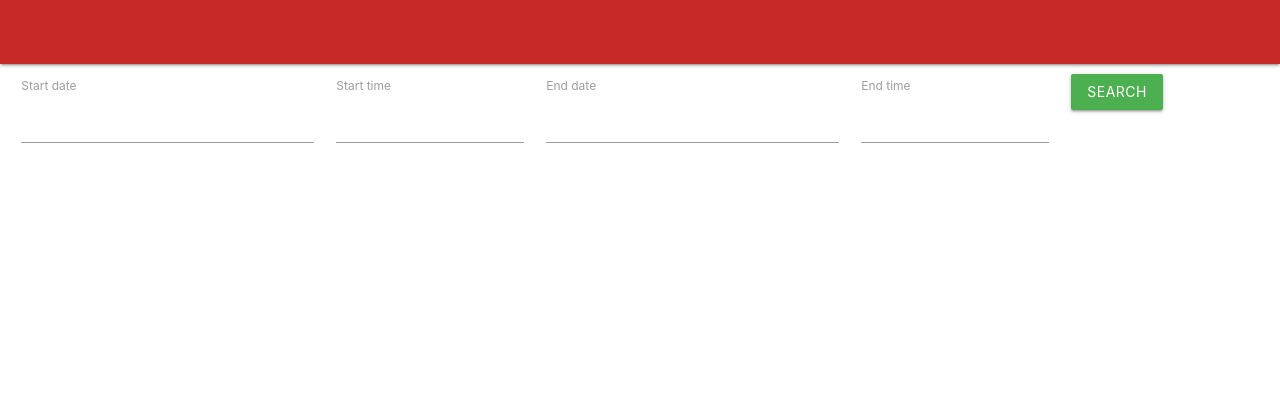
After one commit to shaunak56/Content-Moderation-System, a Django app: page /cms/usage-analysis in a window 1280 px wide. The commit adds this page. Shown: the top 420 px of the page. Run offline with Django 3.2, Linux system fonts and the light colour scheme; some libraries are stand-ins or nearby versions.

Commit message:
usage analysis

```diff
--- a/ContentModerationSystem/CMSApp/templates/CMSApp/base.html
+++ b/ContentModerationSystem/CMSApp/templates/CMSApp/base.html
@@ -117,7 +117,10 @@
     $('.dropdown-trigger').dropdown({'hover':false, 'coverTrigger':false});
 
     $('.datepicker').datepicker({
-        format:"mm/dd/yyyy"
+        format:"dd/mm/yyyy"
+    });
+    $('.timepicker').timepicker({
+        "twelveHour":false,
     });
     $('select').select2({
         width: "100%"
--- /dev/null
+++ b/ContentModerationSystem/CMSApp/templates/CMSApp/usage_analysis.html
@@ -0,0 +1,59 @@
+{% extends 'CMSApp/base.html' %}
+{% block content %}
+{% load static %}
+
+<div class="row" style="padding: 10px">
+    <div class="col s3">
+        <label for="start-date">Start date</label>
+        <input type="text" id="start-date" value="{{ start_date }}" class="datepicker">
+    </div>
+    <div class="col s2">
+        <label for="start-time">Start time</label>
+        <input type="text" id="start-time" value="{{ start_time }}" class="timepicker">
+    </div>
+    <div class="col s3">
+        <label for="end-date">End date</label>
+        <input type="text" id="end-date" value="{{ end_date }}" class="datepicker">
+    </div>
+    <div class="col s2">
+        <label for="end-time">End time</label>
+        <input type="text" id="end-time" value="{{ end_time }}" class="timepicker">
+    </div>
+    <div class="col s2">
+        <a class="btn green white-text" href="javascript:void(0)" onclick="search_in_range()">Search</a>
+    </div>
+</div>
+
+<script>
+
+    $(document).ready(function(){
+        start_date = -1;
+        start_time = -1;
+        end_date = -1;
+        end_time = -1;
+        if($('#start-date').val()){
+            start_date = $('#start-date').val();
+        }
+        if($('#start-time').val()){
+            start_time = $('#start-time').val();
+        }
+        if($('#end-date').val()){
+            end_date = $('#end-date').val();
+        }
+        if($('#end-time').val()){
+            end_time = $('#end-time').val();
+        }
+        $.ajax({
+            url:"{% url 'usage-analysis-page' %}",
+            type:"GET",
+            data:{
+                start_date:start_date,
+                start_time:start_time,
+                end_date: end_date,
+                end_time: end_time
+            },
+
+        })
+    });
+</script>
+{% endblock %}
--- a/ContentModerationSystem/CMSApp/urls.py
+++ b/ContentModerationSystem/CMSApp/urls.py
@@ -3,9 +3,12 @@ from . import views
 
 urlpatterns = [
     path('login/',views.LoginPage, name="login-page"),
+    path('signup/',views.SignupPage, name="signup-page"),
+    path('user-profile/',views.ProfilePage, name="profile-page"),
+ 	path('usage-analysis', views.UsageAnalysisPage, name="usage-analysis-page"),
+
+ 	path('signup-API/',views.SignupAPI.as_view(), name="signup-API"),
  	path('login-API/',views.LoginAPI.as_view(), name="login-API"),
-    path('signup/',views.SignupPage, name="signup-page"),
- 	path('signup-API/',views.SignupAPI.as_view(), name="signup-API"),
-    path('user-profile/',views.ProfilePage, name="profile-page"),
  	path('user-profile-API/',views.UserProfileAPI.as_view(), name="user-profile-API"),
+
 ]
--- a/ContentModerationSystem/CMSApp/views.py
+++ b/ContentModerationSystem/CMSApp/views.py
@@ -184,3 +184,28 @@ class UserProfileAPI(APIView):
 			return Response(data=response, status = HTTP_401_UNAUTHORIZED)
 
 		return Response(data=response, status=HTTP_200_OK)
+
+
+def UsageAnalysisPage(request):
+
+	start_time = ""
+	end_time = ""
+
+	try:
+		start_date = datetime.strptime(request.GET['start_date'], "%d-%m-%Y-%H-%M")
+	except:
+		start_date = ""
+
+	try:
+		end_date = datetime.strptime(request.GET['end_date'], "%d-%m-%Y-%H-%M")
+	except:
+		end_date = ""
+
+	context = {
+		'start_date': start_date,
+		'end_date': end_date,
+		'start_time': start_time,
+		'end_time': end_time
+	}
+
+	return render(request, 'CMSApp/usage_analysis.html', context)
```
Also changed, not shown: ContentModerationSystem/CMSApp/templates/CMSApp/billing.html (added).
